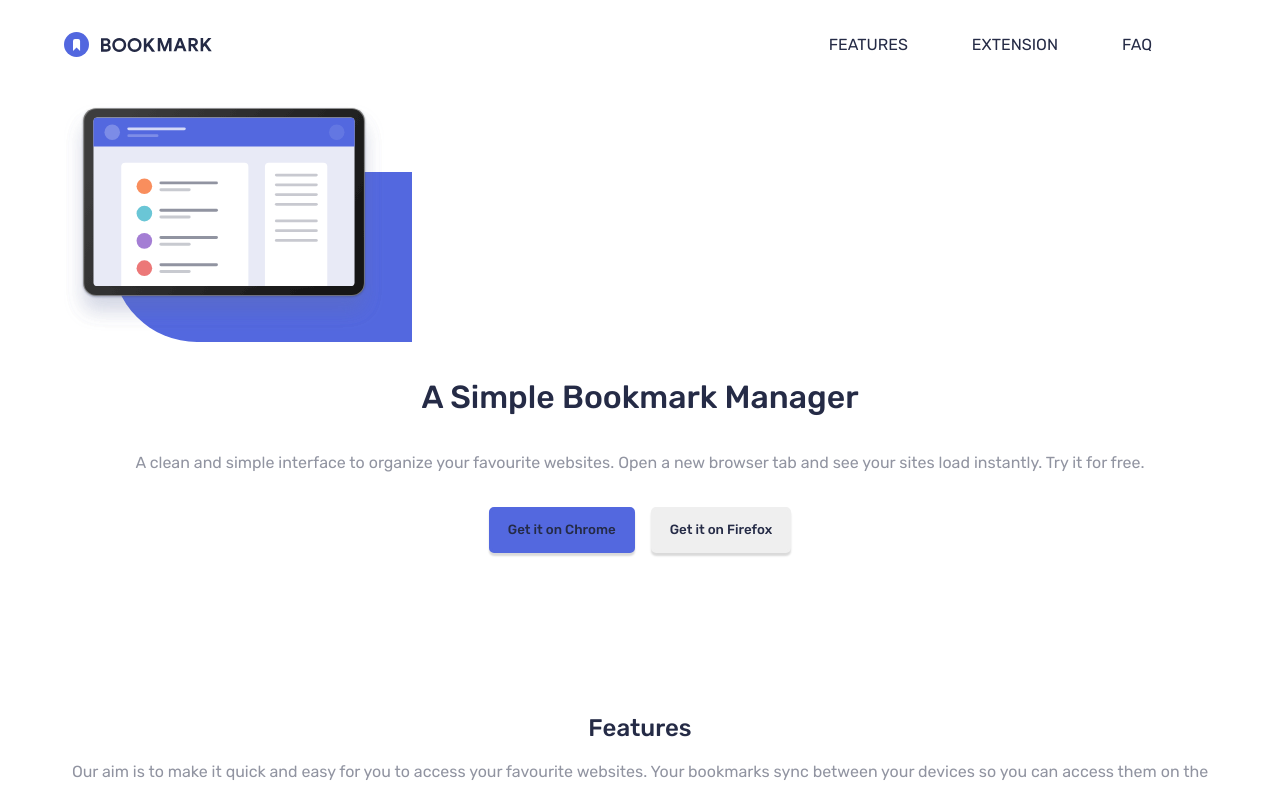
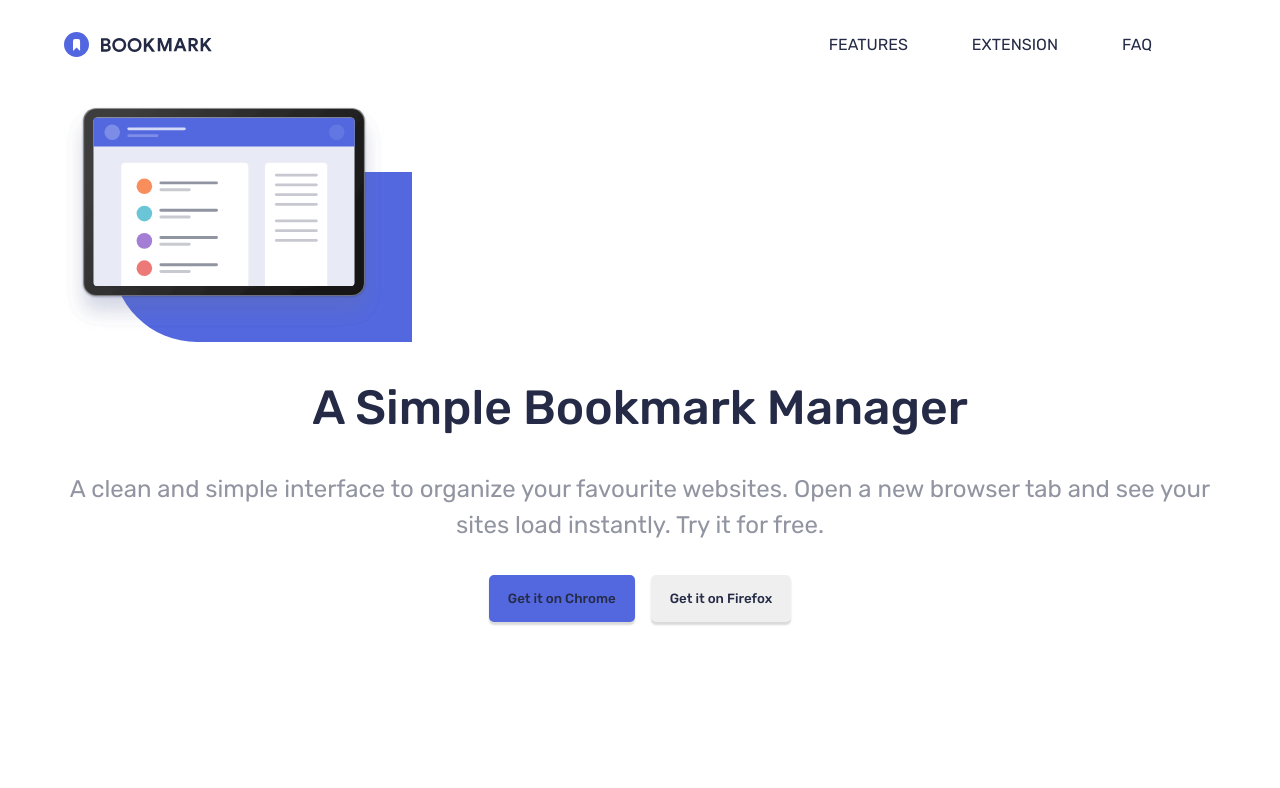
Before and after one commit to Saurabhdaswant/Bookmark, a JavaScript app: page / in a window 1280 px wide. Shown: the top 788 px of the page. Built offline with nearby package versions, Linux system fonts and the light colour scheme; the HTML template or start-up script is replaced by a standard one.

Commit message:
new Truly Fluid Typography with 1 CSS PROPERTY!

```diff
--- a/src/Sass/App.scss
+++ b/src/Sass/App.scss
@@ -64,7 +64,7 @@ legend {
   font-family: $fontFamily;
   font-weight: inherit;
   font-style: inherit;
-  font-size: 100%;
+  font-size: 16px;
   outline: 0;
   padding: 0;
   margin: 0;
--- a/src/Sass/_variable.scss
+++ b/src/Sass/_variable.scss
@@ -9,21 +9,23 @@ $semiBold:400;
 
 
 @mixin h1 {
-    font-size: 2rem;
+    font-size: clamp(2rem , 6.5vw , 3rem)  ;
     font-weight: $bold;
     color: $veryDarkBlue;
     line-height: 1.3;
   }
 
   @mixin  h2 {
-    font-size: 1.5rem;
+    font-size: clamp(1.5rem , 5vw , 2rem)  ;
   }
 
 
   @mixin paragraph {
     color: $grayishBlue;
     line-height: 1.5;
-    margin: 1rem 0;
+    margin: 1rem 0 ;
+
+    font-size: clamp(1rem , 4.5vw , 1.5rem)  ;
   }
 
   @mixin rounded {
```
